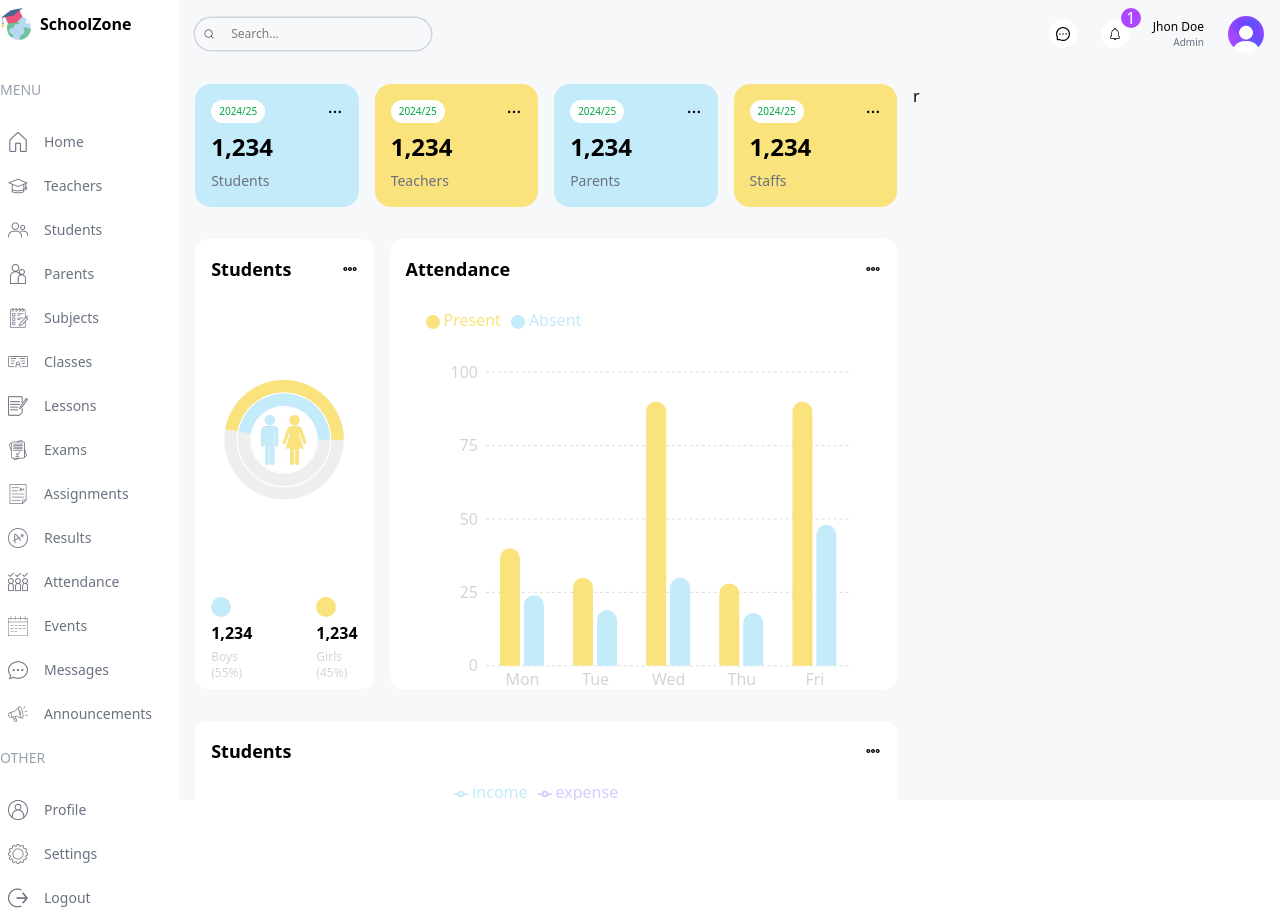
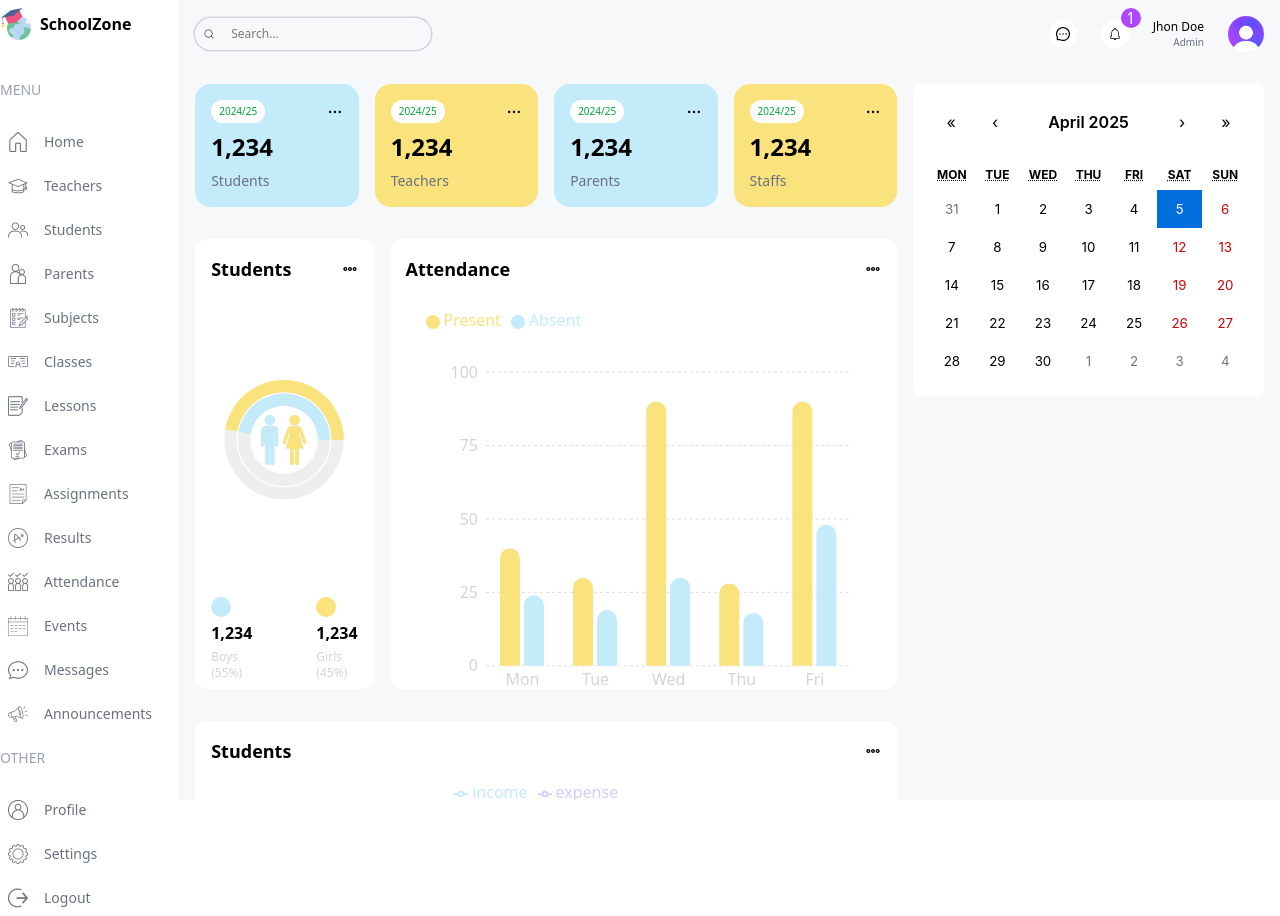
Before and after one commit to UmeshKumar0143/SchoolZone, a Next.js app: page /admin in a window 1280 px wide. Built offline with nearby package versions, Linux system fonts and the light colour scheme.

Commit message:
calendar

```diff
--- a/package.json
+++ b/package.json
@@ -11,6 +11,7 @@
   "dependencies": {
     "next": "15.2.4",
     "react": "^19.0.0",
+    "react-calendar": "^5.1.0",
     "react-dom": "^19.0.0",
     "react-icons": "^5.5.0",
     "recharts": "^2.15.2"
--- a/src/app/(dashboard)/admin/page.tsx
+++ b/src/app/(dashboard)/admin/page.tsx
@@ -1,5 +1,6 @@
 import AttendanceChart from "@/components/AttendanceChart";
 import CountChart from "@/components/CountCharts";
+import EventCalander from "@/components/EventCalendar";
 import FinanceChart from "@/components/FinanceChart";
 import UserCard from "@/components/UserCard";
 
@@ -26,6 +27,8 @@
             <FinanceChart/>
          </div>
         </div>
-        <div className="w-full lg:w-1/3  ">r</div>
+        <div className="w-full lg:w-1/3 flex flex-col gap-8  ">
+            <EventCalander/>
+        </div>
     </div>
 }
--- a/src/app/globals.css
+++ b/src/app/globals.css
@@ -8,3 +8,18 @@
     --color-school-yellow: #FAE27C;
     --color-school-yellow-light: #FEFCE8;
 }
+
+.react-calendar{
+    width: 100% !important;
+    border: none  !important;
+    font-family: "Inter", sans-serif !important;
+}
+
+.react-calendar__navigation__label__labelText{
+    font-weight: 600;
+}
+
+.react-calendar_tile-active{
+    background-color: #C3EBFA !important;
+    color: black !important;
+}
--- a/src/app/layout.tsx
+++ b/src/app/layout.tsx
@@ -23,7 +23,7 @@
   children: React.ReactNode;
 }>) {
   return (
-    <html lang="en">
+    <html lang="en" suppressHydrationWarning>
       <body
         className={`${geistSans.variable} ${geistMono.variable} antialiased`}
       >
--- /dev/null
+++ b/src/components/EventCalendar.tsx
@@ -0,0 +1,15 @@
+"use client"
+
+import { useState } from "react";
+import Calendar from "react-calendar";
+import 'react-calendar/dist/Calendar.css';
+type ValuePeice  = Date | null;
+
+type Value = ValuePeice | [ValuePeice, ValuePeice];
+
+export default function EventCalander(){
+    const [value, onChange]= useState<Value>(new Date());
+    return <div className="bg-white p-4 rounded-md">
+        <Calendar onChange={onChange} value={value} />
+    </div>
+}
```
Also changed, not shown: 1 other file (tests, documents, lock files or other folders).
